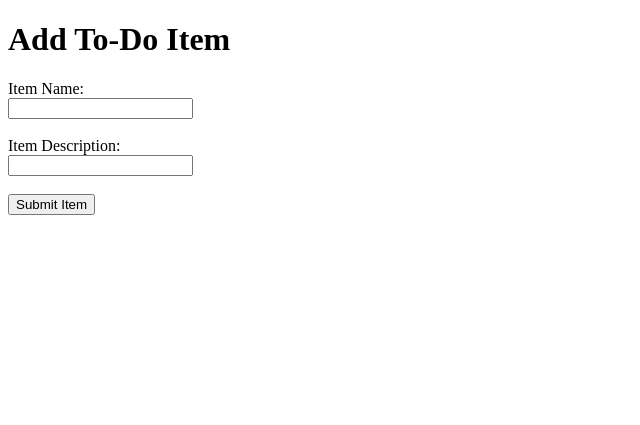
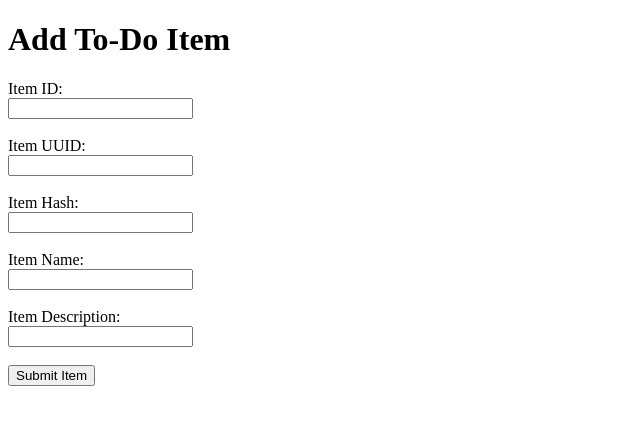
Before and after one commit to Lilz17/My_Flask_Project, a Flask app: page /todo in a window 1280 px wide. Shown: the top 425 px of the page, without its empty margins (0-640 px from the left). Run offline with Flask 3, Linux system fonts and the light colour scheme.

Commit message:
Reset and re-commit main branch up to Item ID field

```diff
--- a/app.py
+++ b/app.py
@@ -10,7 +10,13 @@ collection = db["todo_items"]
 
 @app.route('/')
 def home():
-    return "Home Page"
+    return """
+    <h1>HOME PAGE</h1>
+    <p>Welcome to my humble Flask App!</p>
+    <ul>
+        <li><a href="/todo">Go to To-Do Page</a></li>
+    </ul>
+    """
 
 # Route to render the frontend To-Do page created in master_1
 @app.route('/todo')
--- a/templates/todo.html
+++ b/templates/todo.html
@@ -7,6 +7,15 @@
 <body>
     <h1>Add To-Do Item</h1>
     <form action="/submittodoitem" method="POST">
+        <label for="itemId">Item ID:</label><br>
+        <input type="text" id="itemId" name="itemId" required><br><br>
+
+        <label for="itemUuid">Item UUID:</label><br>
+        <input type="text" id="itemUuid" name="itemUuid" required><br><br>
+
+        <label for="itemHash">Item Hash:</label><br>
+        <input type="text" id="itemHash" name="itemHash" required><br><br>
+
         <label for="itemName">Item Name:</label><br>
         <input type="text" id="itemName" name="itemName" required><br><br>
 
```
